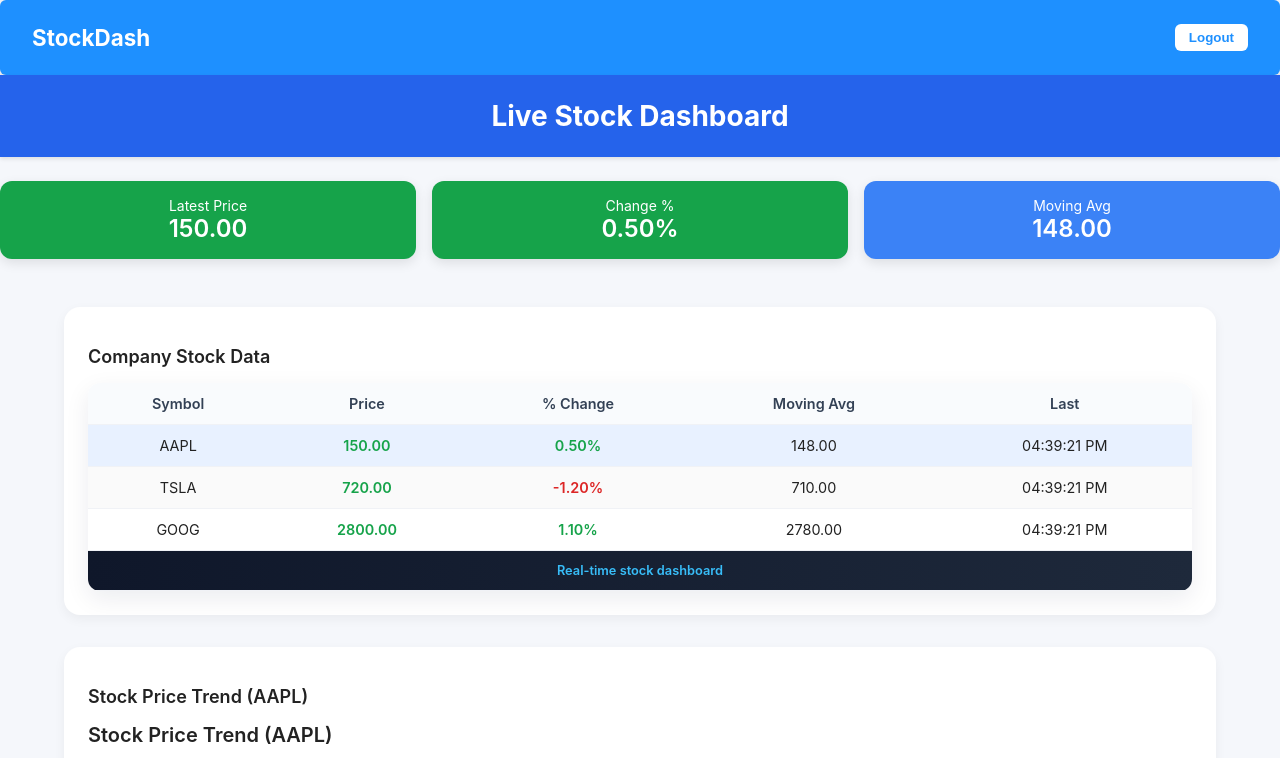
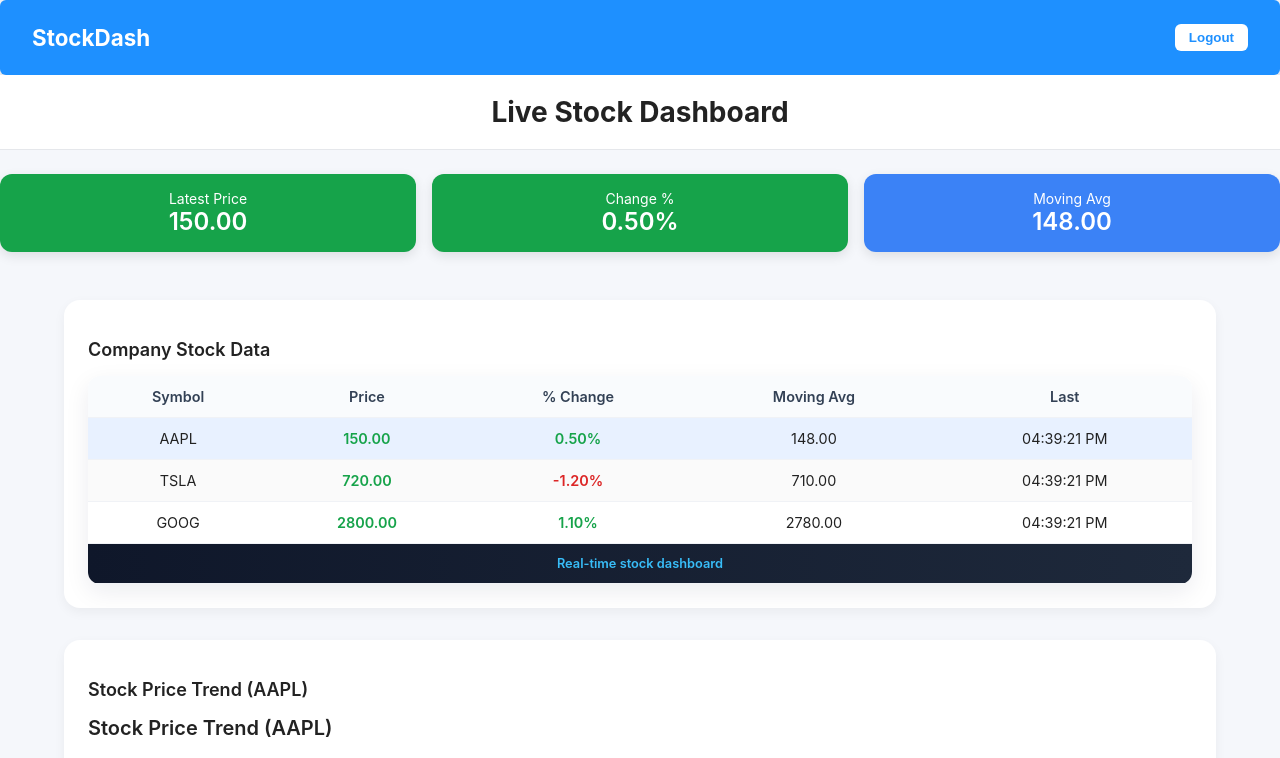
Before and after one commit to rachitajoshi76/real-time-stock-dashboard, a Next.js app: page /dashboard in a window 1280 px wide. Shown: the top 758 px of the page. Built offline with nearby package versions, Linux system fonts and the light colour scheme; no server answers.

Commit message:
dashboard updation

```diff
--- a/src/pages/dashboard.jsx
+++ b/src/pages/dashboard.jsx
@@ -68,19 +68,20 @@ export default function Dashboard() {
     ...data,
   }));
 
-  const currentStock = bySymbol[selectedTicker] || Object.values(bySymbol)[0] || null;
+  const currentStock =
+    bySymbol[selectedTicker] || Object.values(bySymbol)[0] || null;
 
   return (
     <div style={{ display: "flex", flexDirection: "column", minHeight: "100vh" }}>
       <Navbar />
 
+      {/* ✅ Updated header */}
       <header
         style={{
-          backgroundColor: "#2563eb",
-          color: "white",
-          textAlign: "center",
-          padding: "24px 0",
-          boxShadow: "0 2px 4px rgba(0,0,0,0.1)",
+          textAlign: "center", // horizontal center
+          padding: "20px 0",
+          borderBottom: "1px solid #e5e7eb", // subtle underline
+          background: "#fff",
         }}
       >
         <h1 style={{ fontSize: "28px", fontWeight: "bold", margin: 0 }}>
@@ -113,7 +114,9 @@ export default function Dashboard() {
             overflowX: "auto",
           }}
         >
-          <h2 style={{ fontSize: "18px", fontWeight: "600", marginBottom: "16px" }}>
+          <h2
+            style={{ fontSize: "18px", fontWeight: "600", marginBottom: "16px" }}
+          >
             Company Stock Data
           </h2>
           <StockTable
@@ -132,7 +135,9 @@ export default function Dashboard() {
             boxShadow: "0 4px 12px rgba(0,0,0,0.05)",
           }}
         >
-          <h2 style={{ fontSize: "18px", fontWeight: "600", marginBottom: "16px" }}>
+          <h2
+            style={{ fontSize: "18px", fontWeight: "600", marginBottom: "16px" }}
+          >
             Stock Price Trend ({selectedTicker || "—"})
           </h2>
           <StockChart
```
